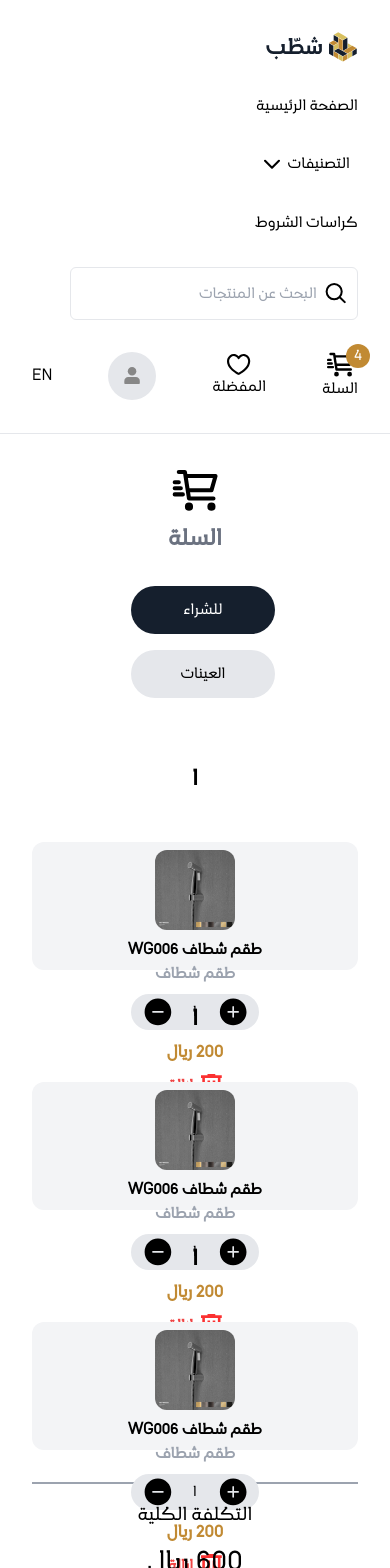
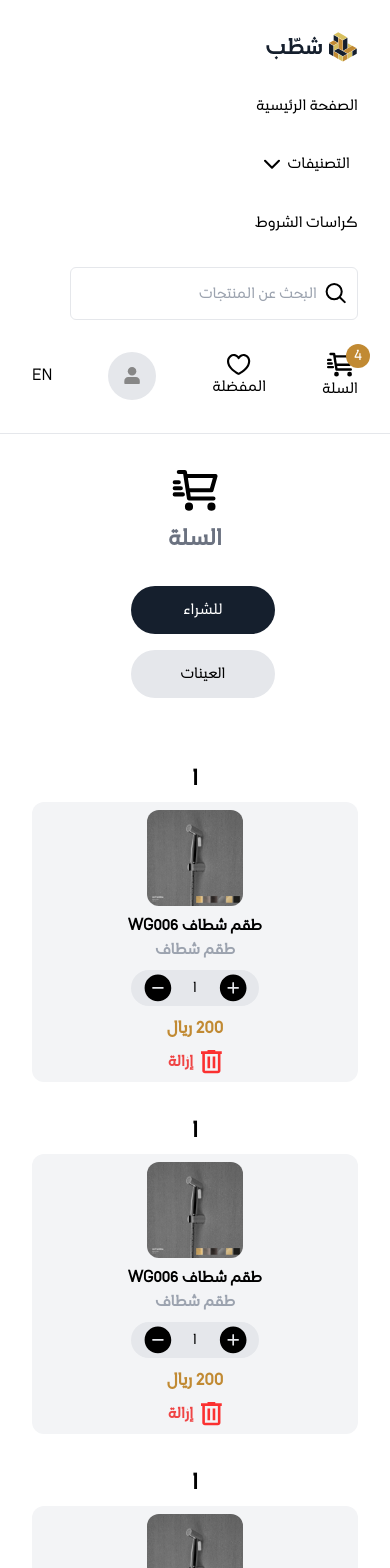
Before and after one commit to georgynejmeh/shattib-reactjs-no-http, a React (Vite) app: page /cart in a window 390 px wide. Shown: the top 1568 px of the page. Built offline with nearby package versions, Linux system fonts and the light colour scheme.

Commit message:
responsive fix

```diff
--- a/src/components/CartItemCard.tsx
+++ b/src/components/CartItemCard.tsx
@@ -7,10 +7,14 @@ interface Props {
 
 const CartItemCard = ({ numbered, remove }: Props) => {
   return (
-    <div className="flex items-center gap-12 my-8 max-lg:flex-col">
+    <div className="flex items-center gap-12 my-8 max-lg:flex-col max-lg:gap-2">
       {numbered ? <h1 className="text-2xl font-bold">1</h1> : null}
-      <div className="flex justify-around items-center rounded-xl bg-gray-100 h-32 w-full max-lg:flex-col max-lg:gap-2 max-lg:p-2">
-        <img className="rounded-xl h-28 w-20" src={productImg} alt="" />
+      <div className="flex justify-around items-center rounded-xl bg-gray-100 h-32 w-full max-lg:flex-col max-lg:gap-2 max-lg:p-2 max-lg:h-fit">
+        <img
+          className="rounded-xl h-28 w-20 object-cover max-lg:h-24 max-lg:w-24"
+          src={productImg}
+          alt=""
+        />
         <div className="max-lg:flex max-lg:flex-col max-lg:items-center max-lg:text-center">
           <h1 className="text-xl font-bold max-lg:text-base">طقم شطاف WG006</h1>
           <h2 className="text-xl font-bold text-gray-400 max-lg:text-base">
--- a/src/pages/ConditionDocsPage.tsx
+++ b/src/pages/ConditionDocsPage.tsx
@@ -11,10 +11,10 @@ const ConditionDocsPage = () => {
   return (
     <main>
       <MainPadding>
-        <section className="flex items-center max-lg:flex-col">
+        <section className="flex items-center max-lg:flex-col max-lg:w-full">
           <h1 className="text-nowrap text-2xl font-bold pb-4">كراسات الشروط</h1>
           <div className="grid w-full">
-            <div className="felx justify-self-center max-lg:flex-col max-lg:mb-4">
+            <div className="felx justify-self-center max-lg:mb-4">
               <div className="max-lg:py-2">
                 <RoundButton active>الكل</RoundButton>
               </div>
--- a/src/pages/WishListPage.tsx
+++ b/src/pages/WishListPage.tsx
@@ -8,7 +8,7 @@ const WishListPage = () => {
           <h1 className="text-2xl font-bold max-lg:text-center">
             قائمة الرغبات
           </h1>
-          <h2 className="text-xl text-gray-400">
+          <h2 className="text-xl text-gray-400 max-lg:text-center">
             يمكنك إضافة منتجات جديدة ليتم توفيرها على الموقع أو تنفيذ طلب خاص لك
           </h2>
         </section>
```
